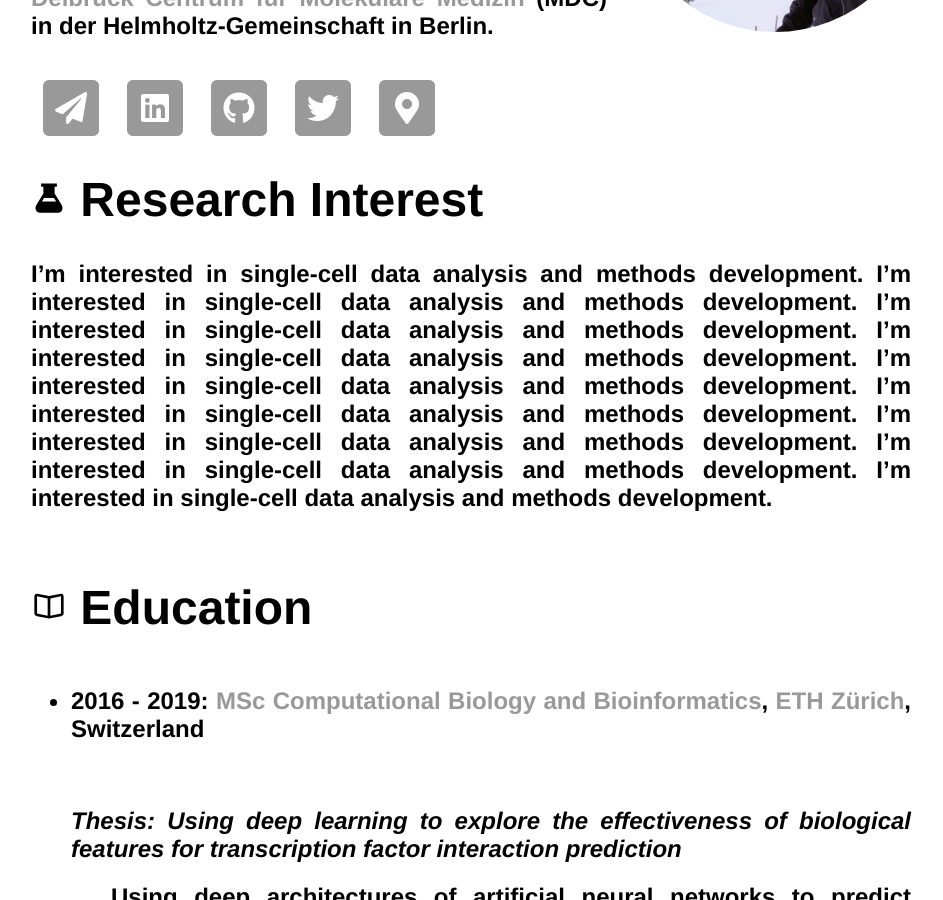
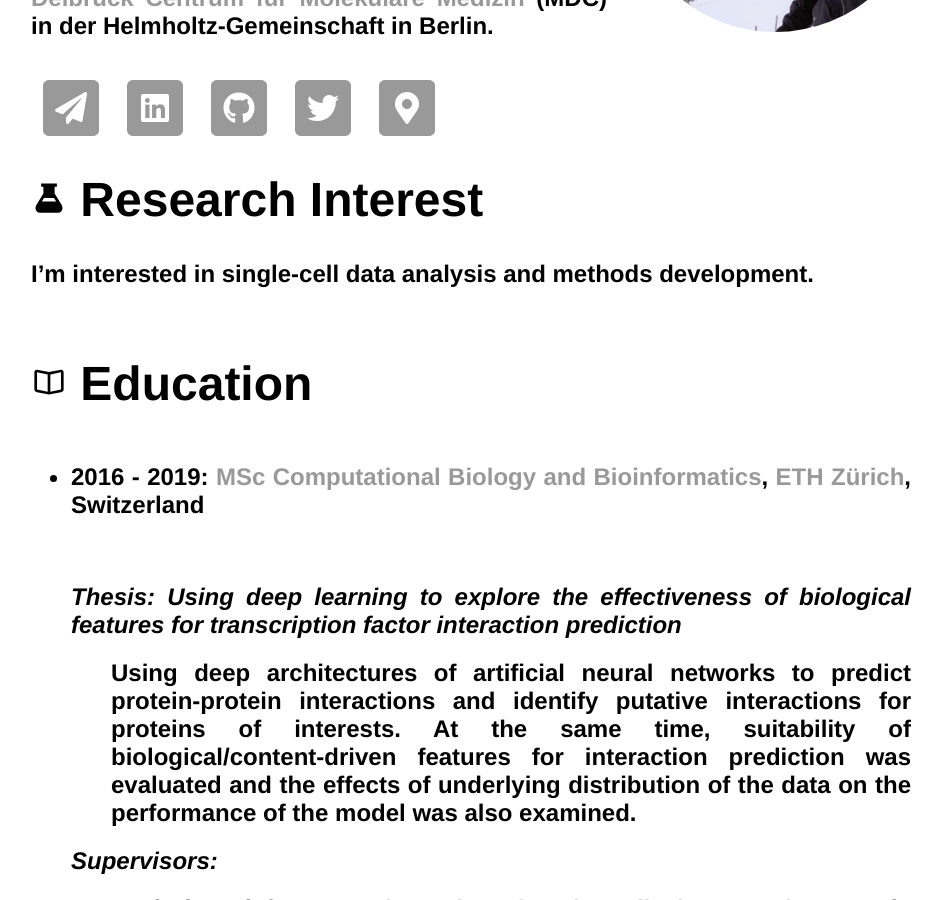
Before and after one commit to saisomesh2594/saisomesh2594.github.io, a Jekyll site: the page built from index.html, in a window 1280 px wide and 900 px high, scrolled down 362 px. Shown: the whole window, without its empty margins (161-1104 px from the left). Built offline with Jekyll 4.4.1, drawn with Linux system fonts in a browser that asks for light colours.

Commit message:
Update index.html

```diff
--- a/index.html
+++ b/index.html
@@ -75,7 +75,7 @@ title: Somesh Sai, Just Another Bioinformatician
 	<div id="main-container">
 		<div class="research-interest">
 			<h1><ion-icon name="flask"></ion-icon> Research Interest </h1>
-			<article><h2>I’m interested in single-cell data analysis and methods development. I’m interested in single-cell data analysis and methods development. I’m interested in single-cell data analysis and methods development. I’m interested in single-cell data analysis and methods development. I’m interested in single-cell data analysis and methods development. I’m interested in single-cell data analysis and methods development. I’m interested in single-cell data analysis and methods development. I’m interested in single-cell data analysis and methods development. I’m interested in single-cell data analysis and methods development.  </h2></article>
+			<article><h2>I’m interested in single-cell data analysis and methods development.</h2></article>
 		</div>
 		<div class="education">
 			<h1><ion-icon name="book"></ion-icon> Education </h1>
```
